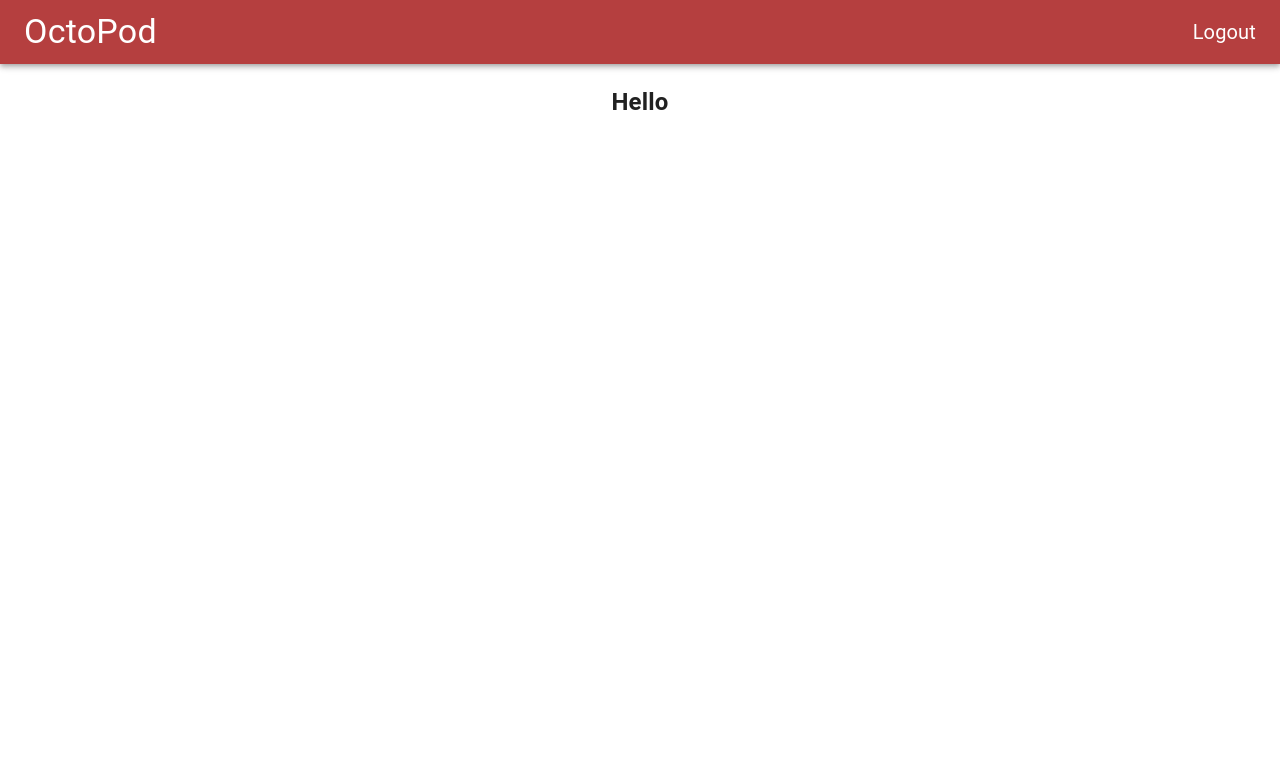
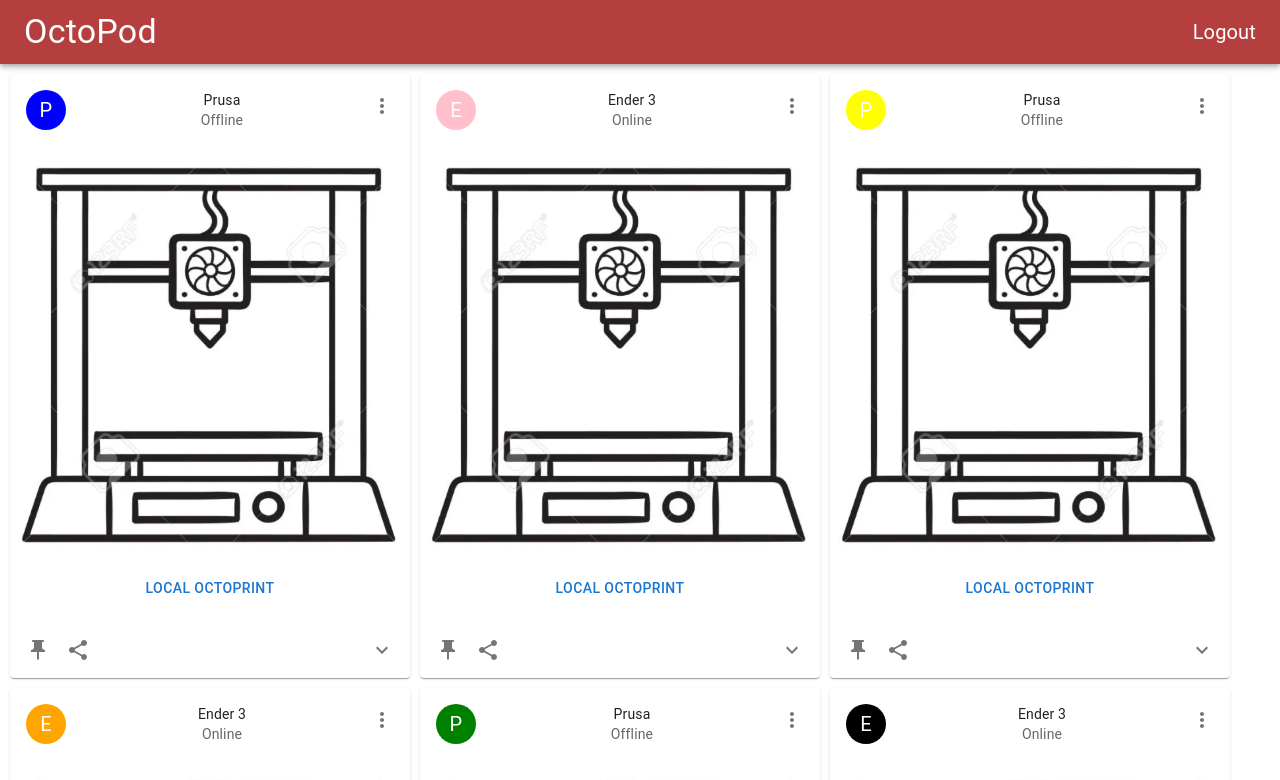
Before and after one commit to jbyerline/PolyPrint, a React (Create React App) app: page /new-account in a window 1280 px wide. Shown: the top 780 px of the page. Built offline with nearby package versions, Linux system fonts and the light colour scheme.

Commit message:
Added printer cards

```diff
--- /dev/null
+++ b/src/Cards/PrinterCard.jsx
@@ -0,0 +1,90 @@
+import * as React from "react";
+import { styled } from "@mui/material/styles";
+import Card from "@mui/material/Card";
+import CardHeader from "@mui/material/CardHeader";
+import CardMedia from "@mui/material/CardMedia";
+import CardContent from "@mui/material/CardContent";
+import CardActions from "@mui/material/CardActions";
+import Collapse from "@mui/material/Collapse";
+import Avatar from "@mui/material/Avatar";
+import IconButton from "@mui/material/IconButton";
+import Typography from "@mui/material/Typography";
+import PushPinIcon from "@mui/icons-material/PushPin";
+import ShareIcon from "@mui/icons-material/Share";
+import ExpandMoreIcon from "@mui/icons-material/ExpandMore";
+import MoreVertIcon from "@mui/icons-material/MoreVert";
+import Button from "@mui/material/Button";
+
+const ExpandMore = styled((props) => {
+  const { expand, ...other } = props;
+  return <IconButton {...other} />;
+})(({ theme, expand }) => ({
+  transform: !expand ? "rotate(0deg)" : "rotate(180deg)",
+  marginLeft: "auto",
+  transition: theme.transitions.create("transform", {
+    duration: theme.transitions.duration.shortest,
+  }),
+}));
+
+export default function PrinterCard(props) {
+  const [expanded, setExpanded] = React.useState(false);
+
+  const handleExpandClick = () => {
+    setExpanded(!expanded);
+  };
+
+  const handleOctoPrintClick = () => {
+    window.open(props.octoPrintLink, "_blank");
+  };
+
+  return (
+    <Card sx={{ maxWidth: 400 }}>
+      <CardHeader
+        avatar={
+          <Avatar
+            sx={{ bgcolor: props.printerThemeColor }}
+            aria-label={props.printerName}
+          >
+            {props.printerName.charAt(0)}
+          </Avatar>
+        }
+        action={
+          <IconButton aria-label="settings">
+            <MoreVertIcon />
+          </IconButton>
+        }
+        title={props.printerName}
+        subheader={props.status}
+      />
+      <CardMedia component="img" image="/printer.png" alt="Printer" />
+      <CardContent>
+        <Button onClick={handleOctoPrintClick}>Local OctoPrint </Button>
+      </CardContent>
+      <CardActions disableSpacing>
+        <IconButton aria-label="add to favorites">
+          <PushPinIcon />
+        </IconButton>
+        <IconButton aria-label="share">
+          <ShareIcon />
+        </IconButton>
+        <ExpandMore
+          expand={expanded}
+          onClick={handleExpandClick}
+          aria-expanded={expanded}
+          aria-label="details"
+        >
+          <ExpandMoreIcon />
+        </ExpandMore>
+      </CardActions>
+      <Collapse in={expanded} timeout="auto" unmountOnExit>
+        <CardContent>
+          <Typography paragraph>Last Print Information:</Typography>
+          <Typography paragraph>File Name:</Typography>
+          <Typography paragraph>Time Elapsed:</Typography>
+          <Typography paragraph>Status:</Typography>
+          <Typography paragraph>Link to Download File:</Typography>
+        </CardContent>
+      </Collapse>
+    </Card>
+  );
+}
--- /dev/null
+++ b/src/Pages/Home.jsx
@@ -0,0 +1,71 @@
+import * as React from "react";
+import { makeStyles } from "@mui/styles";
+
+import PrinterCard from "../Cards/PrinterCard";
+
+const useStyles = makeStyles((theme) => ({
+  cards: {
+    display: "flex",
+    gap: "10px",
+    flexWrap: "wrap",
+    margin: "10px",
+  },
+}));
+
+export default function Home() {
+  const classes = useStyles();
+
+  return (
+    <div className={classes.cards}>
+      <PrinterCard
+        printerName="Prusa"
+        status="Offline"
+        printerThemeColor="blue"
+        octoPrintLink="https://mk3s.byerline.me"
+        type="RepRap"
+      />
+      <PrinterCard
+        printerName="Ender 3"
+        status="Online"
+        printerThemeColor="pink"
+        type="RepRap"
+      />
+      <PrinterCard
+        printerName="Prusa"
+        status="Offline"
+        printerThemeColor="yellow"
+        type="RepRap"
+      />
+      <PrinterCard
+        printerName="Ender 3"
+        status="Online"
+        printerThemeColor="orange"
+        type="RepRap"
+      />
+      <PrinterCard
+        printerName="Prusa"
+        status="Offline"
+        printerThemeColor="green"
+        type="RepRap"
+      />
+      <PrinterCard
+        printerName="Ender 3"
+        status="Online"
+        printerThemeColor="black"
+        type="RepRap"
+      />
+      <PrinterCard
+        printerName="Prusa"
+        status="Offline"
+        printerThemeColor="gray"
+        type="RepRap"
+      />
+      <PrinterCard
+        printerName="Ender 3"
+        status="Online"
+        printerThemeColor="gold"
+        type="RepRap"
+      />
+    </div>
+  );
+}
--- a/src/Router/Route.jsx
+++ b/src/Router/Route.jsx
@@ -4,6 +4,7 @@
 import Header from "../Header/Header";
 import SignIn from "../Pages/SignIn";
 import SignUp from "../Pages/SignUp";
+import Home from "../Pages/Home";
 
 export default function RoutingRoots() {
   return (
@@ -11,20 +12,14 @@
       <Router>
         <div>
           <Switch>
-            <Route path="/about">
-              <About />
+            <Route path="/">
+              <HomePage />
             </Route>
             <Route path="/login">
-              <SignIn />
+              <Login />
             </Route>
-            <Route path="/create-account">
-              <SignUp />
-            </Route>
-            <Route path="/users">
-              <Users />
-            </Route>
-            <Route path="/">
-              <Home />
+            <Route path="/new-account">
+              <CreateAccount />
             </Route>
           </Switch>
         </div>
@@ -33,19 +28,29 @@
   );
 }
 
-function Home() {
+function HomePage() {
   return (
     <div>
       <Header />
-      <h2>Hello</h2>
+      <Home />
     </div>
   );
 }
 
-function About() {
-  return <h2>About</h2>;
+function Login() {
+  return (
+    <div>
+      <Header />
+      <SignIn />
+    </div>
+  );
 }
 
-function Users() {
-  return <h2>Users</h2>;
+function CreateAccount() {
+  return (
+    <div>
+      <Header />
+      <SignUp />
+    </div>
+  );
 }
```
Also changed, not shown: public/printer.png (added), 1 other file (tests, documents, lock files or other folders).
